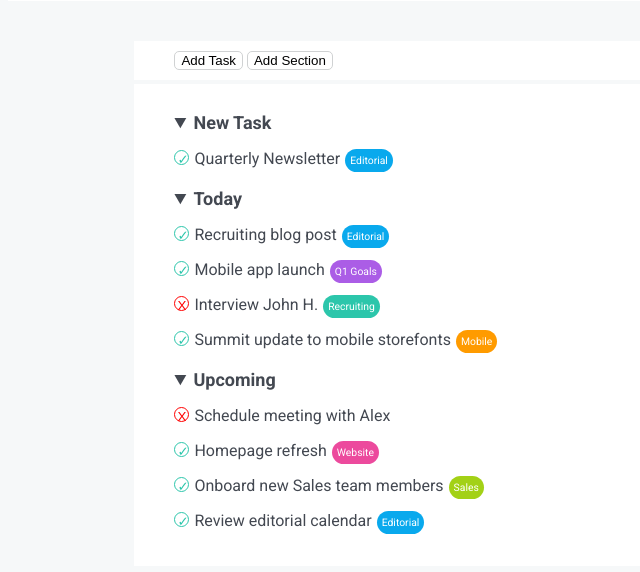
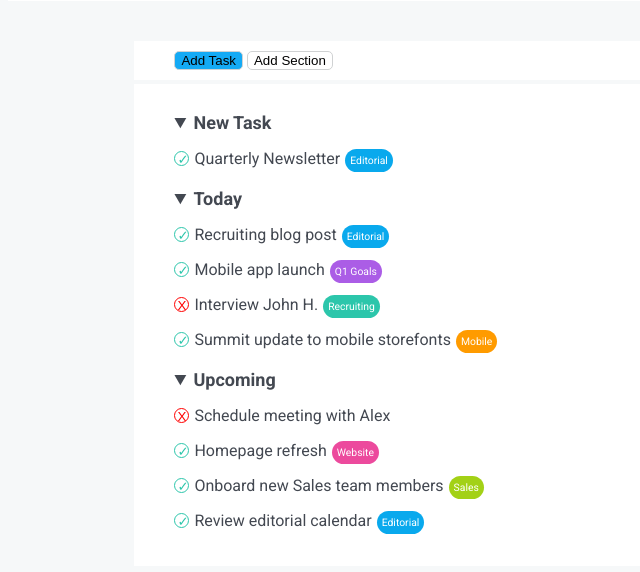
Before and after one commit to tpaglia493/html-css-toboolist, a plain HTML site: page index.html in a window 1280 px wide. In both pictures the pointer is over the button "Add Task". Shown: the part 64-636 px from the top of the page, without its empty margins (0-640 px from the left). Drawn offline with Linux system fonts and the light colour scheme.

Commit message:
added hover effect to nav buttons

```diff
--- a/css/style.css
+++ b/css/style.css
@@ -34,6 +34,10 @@ nav button {
     background-color: #fff;
     border: 1px solid #d0d2d3;
     border-radius: 5px;
+}
+
+nav button:hover {
+    background-color: #14aaf5;
 }
 
 .left-padding {
@@ -93,7 +97,7 @@ nav button {
     background-color: #fff;
     margin-right: 5px;
     padding-left: 2px;
-    line-height: 15px;
+    line-height: 13px;
 
 
 }
```
